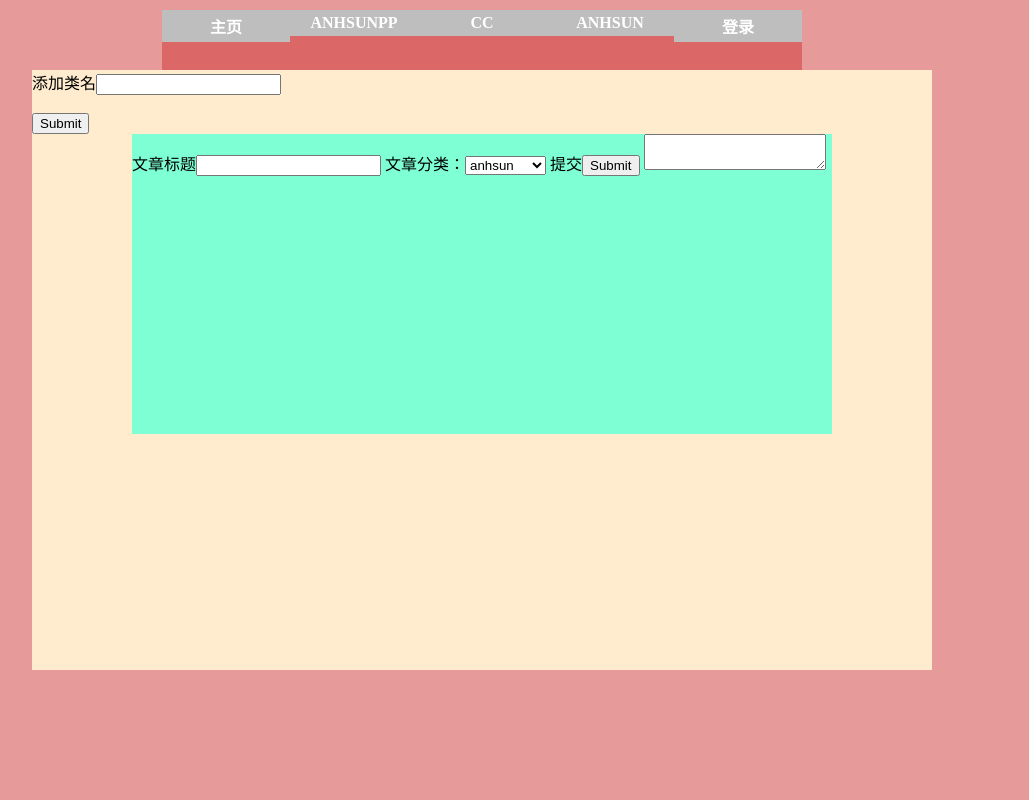
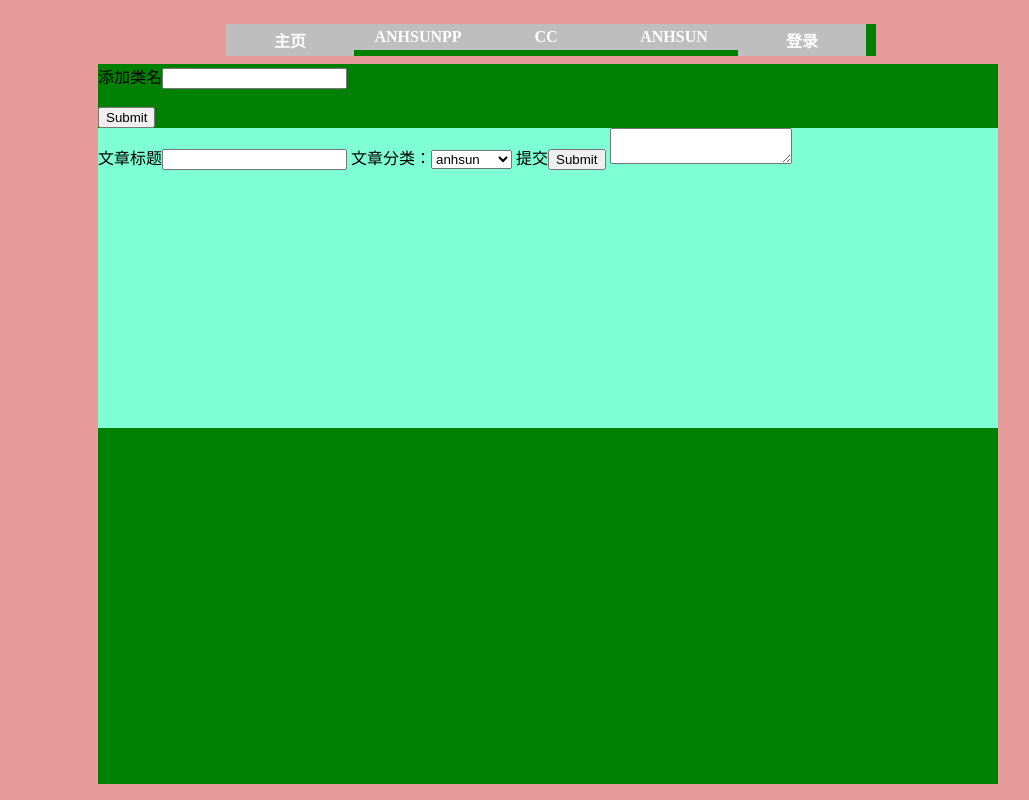
Before and after one commit to anshunliang/occ, a Flask app: template bluelog/templates/tj.html in a window 1280 px wide. Shown: the whole page, without its empty margins (158-1187 px from the left). Run offline with Flask 2, Linux system fonts and the light colour scheme; the template is opened without the code that fills it: values that come from a table or form of the project are taken from there, others are empty; data comes from the database, SQL or seed files in the repository; both versions use the stored data as it was after the commit; some libraries are stand-ins or nearby versions.

```diff
--- a/bluelog/static/style.css
+++ b/bluelog/static/style.css
@@ -1,6 +1,6 @@
 body{
     margin-top:10px;
-    padding: 0px;
+    padding-top: 200px;
     background:rgba(209, 55, 55, 0.5);
 
 }
--- a/bluelog/templates/base.html
+++ b/bluelog/templates/base.html
@@ -32,7 +32,9 @@
 <body>
 
 <!--导航栏-->
-<div style="margin: 0 auto;width: 640px;;height:60px;background:rgba(209, 55, 55, 0.5)" >
+<!--<div style="margin: 0 auto;width: 640px;;height:60px;background:rgba(209, 55, 55, 0.5);" >-->
+<div style="position: fixed; top:3%; left:30%;background:green;min-width: 650px;margin-bottom: 0;" >
+
         <ul>
           <li><a href="/">主页</a></li>
           <li><a href="{{url_for('admin.d')}}">anhsunpp</a></li>
@@ -48,9 +50,11 @@
 </div>
 
 
+
+
 <!--根据是否登录来渲染侧边栏-->
 {% if current_user.is_authenticated %}  <!--验证是否已登录-->
-<div style="width:110px;height:600px;background:rgba(209, 55, 55, 0.5);float:left;padding:0px">
+<div style="width:110px;float:left;padding:0px">
 
         <ul id="a">
             <p><a id="b" href="{{url_for('admin.tj')}}" style="color:black;">添加笔记</a></p>
@@ -65,7 +69,7 @@
 
 
 
-<div style="width: 900px;height: 600px;background-color:blanchedalmond;top:3cm;margin: 0 auto;">
+<div style="position: fixed; top:8%; left:20%;height: 90%;background:green;min-width: 650px;">
 
 <!--子文件在下面的block填充内容-->
 {% block content %}
--- a/bluelog/templates/tj.html
+++ b/bluelog/templates/tj.html
@@ -31,27 +31,19 @@ background-color:#dddddd;
 
 
 
-
-
-
-
-
-
-
-
-
 {{ dropzone.create(action='admin.x') }}
 
-
+<!--创建分类-->
+<div>
 <form method="post" action="{{url_for('admin.cjfl')}}">
     添加类名<input type="text" name="name" required><br><br>
     <input type="submit" >
 </form>
-
+</div>
 
 
 <!--创建文章-->
-<div  style="width: 700PX;height:300px;margin: 0 auto;background-color: aquamarine;"> <!--让div居中显示-->
+<div  style="width: 900PX;height:300px;margin: 0 auto;background-color: aquamarine;"> <!--让div居中显示-->
     <form method="post" action="{{ url_for('admin.tj') }}">
     文章标题{{wz.title}}
     文章分类：{{wz.category}}
```
Also changed, not shown: bluelog/blueprints/admin.py (+7 -0 lines), bluelog/templates/a.html (+6 -6 lines), bluelog/templates/show.html (added, +52 -0 lines), datadev.db.
